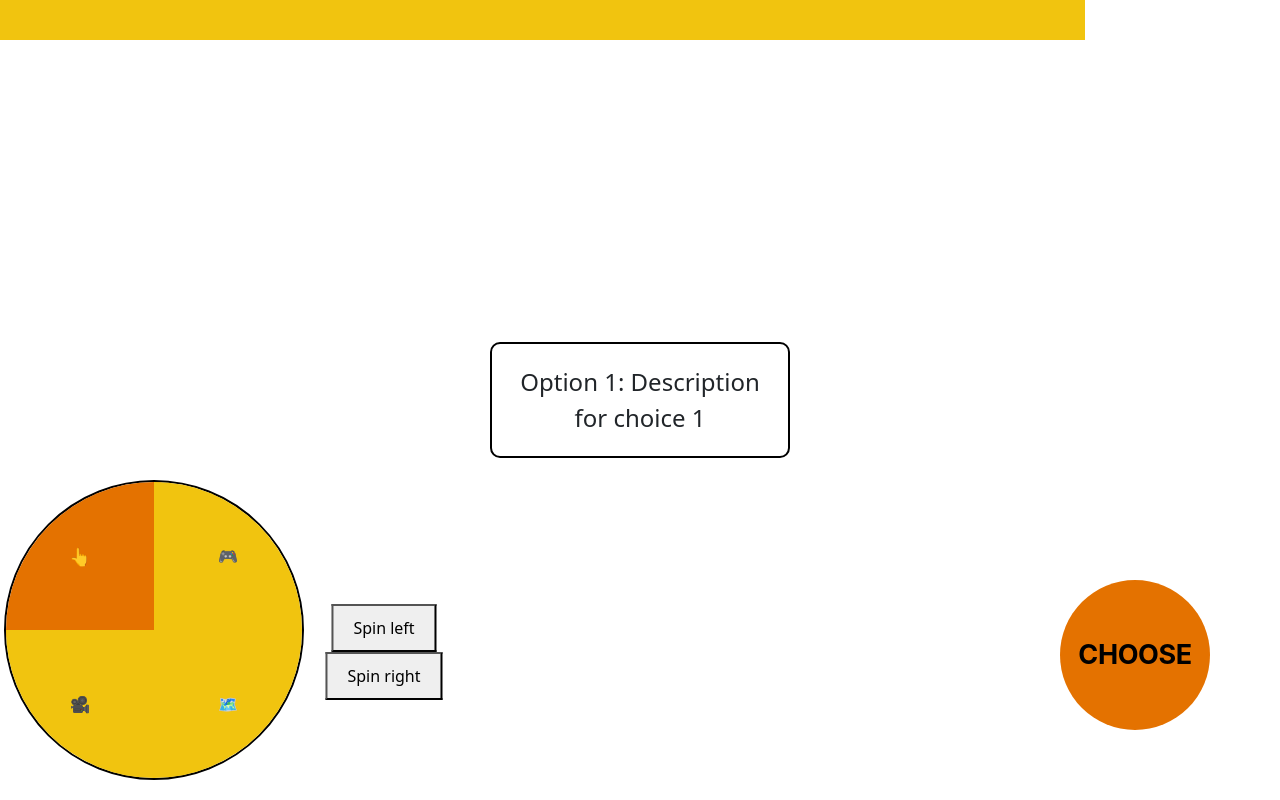
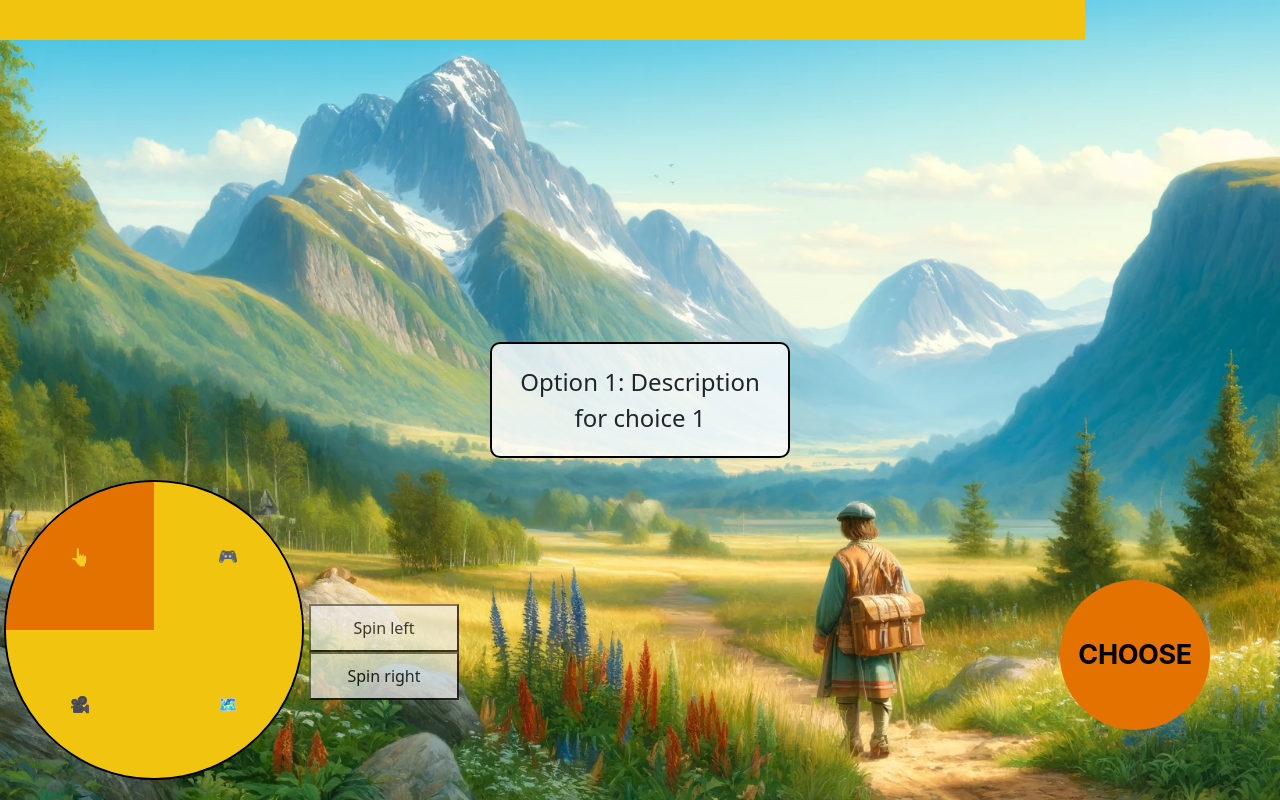
Before and after one commit to Henrik-Pham/LOADING, a React (Vite) app: page / in a window 1280 px wide. Built offline with nearby package versions, Linux system fonts and the light colour scheme.

Commit message:
Added background to gaming page.

```diff
--- a/src/InstructionsPage.jsx
+++ b/src/InstructionsPage.jsx
@@ -1,14 +1,20 @@
 // InstructionsPage.jsx
-import React from 'react';
+import React, { useState } from 'react';
 import './styles.css';
 import Choice from './Choice';
 import CircleButton from './CircleButton';
 import backgroundImage from './images/DALL·E 2024-05-24 14.55.20 - A bright, open landscape with majestic mountains in the background. The scene is realistic with natural colors, depicting a serene outdoor environment.webp';
 
 function InstructionsPage() {
-    const choices = [
-        '👆', '🎮', '🎥', '🗺️'
-    ];
+    const [selectedChoice, setSelectedChoice] = useState(0);
+
+    const handleKeyDown = (rotation) => {
+        if (rotation === 'up') {
+            setSelectedChoice((previousChoice) => (previousChoice - 1 + 4) % 4);
+        } else if (rotation === 'down') {
+            setSelectedChoice((previousChoice) => (previousChoice + 1) % 4);
+        }
+    };
 
     return (
         <div className="background-container" style={{ backgroundImage: `url(${backgroundImage})` }}>
@@ -23,15 +29,15 @@ function InstructionsPage() {
                 <p>Ha en SPA opplevelse!</p>
             </div>
             <div className="circle-container">
-                {choices.map((choice, index) => (
-                    <Choice key={index} index={index} selectedChoice={0}>
+                {['👆', '🎮', '🎥', '🗺️'].map((choice, index) => (
+                    <Choice key={index} index={index} selectedChoice={selectedChoice}>
                         {choice}
                     </Choice>
                 ))}
             </div>
             <div className="controls">
-                <button disabled>Spin left</button>
-                <button disabled>Spin right</button>
+                <button onClick={() => handleKeyDown('up')}>Spin left</button>
+                <button onClick={() => handleKeyDown('down')}>Spin right</button>
             </div>
             <CircleButton handleClick={() => {}} isBlurred={false} />
         </div>
--- a/src/MainPage.jsx
+++ b/src/MainPage.jsx
@@ -4,6 +4,7 @@ import { useNavigate } from "react-router-dom";
 import './styles.css';
 import Choice from './Choice';
 import CircleButton from './CircleButton';
+import backgroundImage from './images/mainPicture.webp';
 
 function MainPage() {
     const [selectedChoice, setSelectedChoice] = useState(0);
@@ -71,7 +72,7 @@ function MainPage() {
     };
 
     return (
-        <div className={`background-container ${isBlurred ? 'blur' : ''}`}>
+        <div className={`background-container ${isBlurred ? 'blur' : ''}`} style={{ backgroundImage: `url(${backgroundImage})` }}>
             <div className="timer-bar" style={{ width: `${timerWidth}%` }}></div>
             <div className="circle-container">
                 <Choice index={0} selectedChoice={selectedChoice}>👆</Choice>
--- a/src/styles.css
+++ b/src/styles.css
@@ -32,17 +32,17 @@ body {
 }
 
 .circle-container {
-    position: fixed;
     width: 300px;
     height: 300px;
     border-radius: 50%;
     overflow: hidden;
     border: 2px solid #000;
+    display: flex;
+    flex-wrap: wrap;
+    position: absolute;
     bottom: 20px;
     left: 12%;
     transform: translateX(-50%);
-    display: flex;
-    flex-wrap: wrap;
 }
 
 .circle-choice {
@@ -79,13 +79,14 @@ body {
 }
 
 .controls {
-    position: fixed;
+    position: absolute;
     left: 30%;
     transform: translateX(-50%);
     bottom: 100px;
     display: flex;
     flex-direction: column;
     align-items: center;
+    opacity: 0.7;
 }
 
 button {
@@ -93,6 +94,7 @@ button {
     padding: 10px 20px;
     font-size: 16px;
     cursor: pointer;
+    width: 150px; /* Ensure both buttons have the same width */
 }
 
 .circle-button {
@@ -109,14 +111,14 @@ button {
     text-align: center;
     letter-spacing: -0.41px;
     cursor: pointer;
-    position: fixed;
+    position: absolute;
     bottom: 70px;
     right: 70px;
     z-index: 1000;
 }
 
 .text-box {
-    position: fixed;
+    position: absolute;
     top: 50%;
     left: 50%;
     transform: translate(-50%, -50%);
@@ -192,7 +194,7 @@ button {
     text-align: center;
     width: 500px;
     max-width: 90%;
-    position: fixed;
+    position: absolute;
     top: 10%;
     left: 55%;
     transform: translateX(-50%);
```
